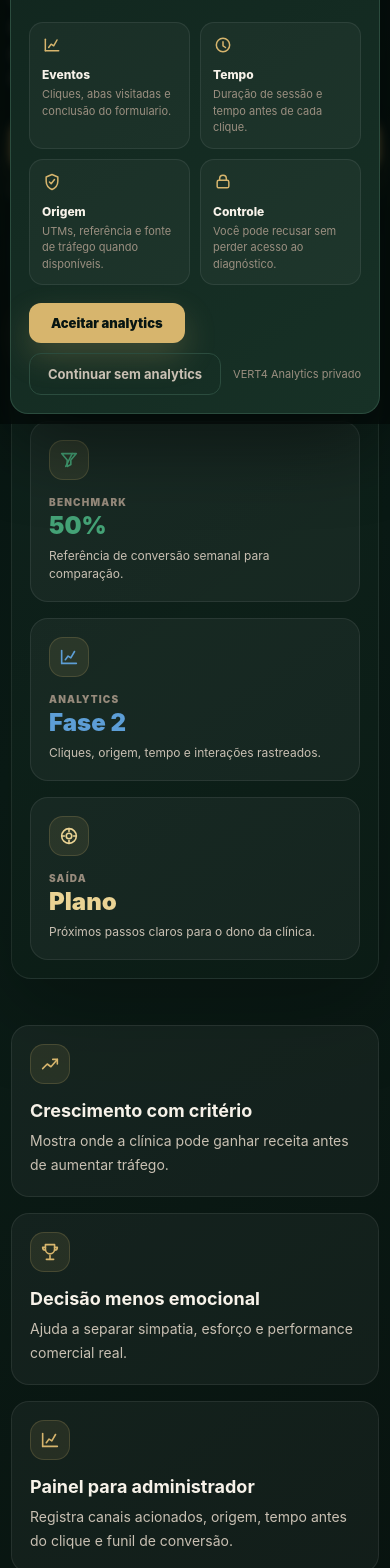
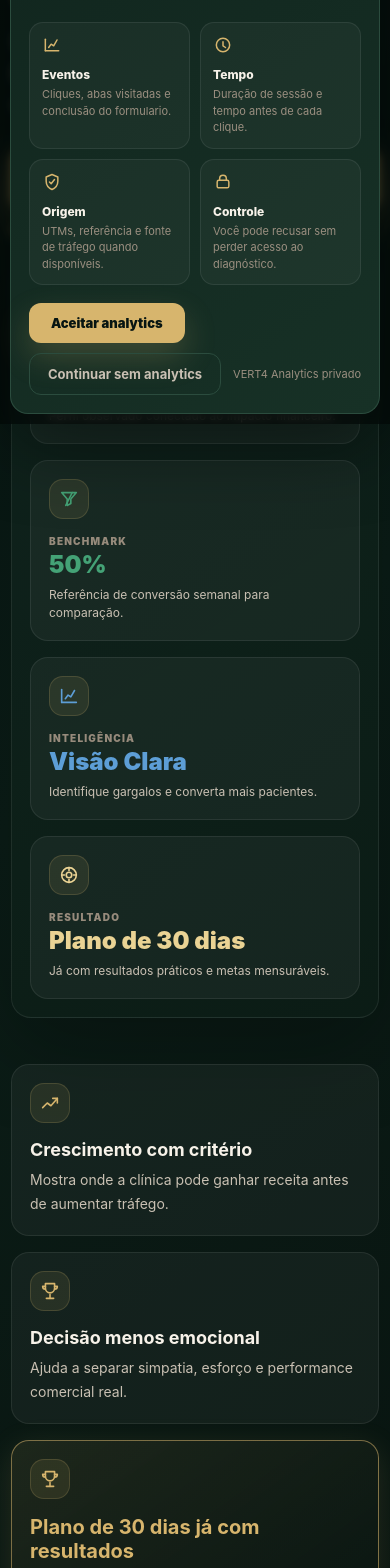
Before and after one commit to arthurcristianfreitas-lgtm/Vert4, a React (Vite) app: page / in a window 390 px wide. Shown: the part 420-1988 px from the top of the page. Built offline with nearby package versions, Linux system fonts and the light colour scheme.

Commit message:
Update App.jsx

```diff
--- a/src/App.jsx
+++ b/src/App.jsx
@@ -288,7 +288,7 @@ function buildIntelligence(result) {
     P3: {
       executive: `${name} tende a vender pela autoridade: explica, contextualiza e valoriza o tratamento. O risco aparece quando a explicação fica maior que o fechamento e o lead sai informado, mas sem agenda marcada.`,
       strengths: ["Autoridade técnica e argumentação", "Capacidade de educar o lead", "Boa ponte entre desejo e solucao"],
-      weaknesses: ["Pode sobre-explicar e alongar a decisão", "Nem sempre pede o compromisso no momento certo", "Risco de transformar conversa em aula"],
+      weaknesses: ["Pode sobre-explicar e alongar a decisão", "Nem sempre pede o compromisso no momento certo", "Risco de transform conversa em aula"],
       opportunity: "Encapsular a explicação em uma proposta simples: problema, caminho, próximo passo e reserva de horário.",
       owner: "Dono deve pedir síntese e fechamento. A melhoria não e estudar mais; é converter conhecimento em decisão.",
       script: "Use: 'Pelo que você me contou, faz sentido avaliarmos pessoalmente. Tenho dois horários bons esta semana; prefere manhã ou tarde?'",
@@ -581,7 +581,7 @@ function AppStyles() {
         background: rgba(7,21,18,.78);
       }
       .brand { display: flex; align-items: center; gap: 12px; border: 0; background: transparent; color: inherit; cursor: pointer; padding: 0; text-align: left; }
-      .brand-mark { position: relative; width: 42px; height: 42px; border-radius: 14px; display: grid; place-items: center; color: ${V.gold}; border: 1px solid rgba(215,181,109,.38); background: linear-gradient(145deg, rgba(215,181,109,.18), rgba(68,162,118,.08)); font-weight: 950; letter-spacing: -.03em; box-shadow: inset 0 1px 0 rgba(255,255,255,.08), 0 12px 28px rgba(0,0,0,.18); }
+      .brand-mark { position: relative; width: 52px; height: 52px; border-radius: 16px; font-size: 14px; display: grid; place-items: center; color: ${V.gold}; border: 1px solid rgba(215,181,109,.38); background: linear-gradient(145deg, rgba(215,181,109,.18), rgba(68,162,118,.08)); font-weight: 950; letter-spacing: -.03em; box-shadow: inset 0 1px 0 rgba(255,255,255,.08), 0 12px 28px rgba(0,0,0,.18); }
       .brand-mark::after { content: ""; position: absolute; inset: 7px; border-radius: 10px; border: 1px solid rgba(255,255,255,.08); pointer-events: none; }
       .brand-title { font-weight: 900; letter-spacing: .12em; font-size: 13px; }
       .brand-four { display: inline-block; transform: translateY(5px); color: ${V.gold}; }
@@ -589,8 +589,8 @@ function AppStyles() {
       .container { width: min(1180px, calc(100% - 32px)); margin: 0 auto; padding: 32px 0 56px; }
       .hero { display: grid; grid-template-columns: minmax(0, 1.08fr) minmax(320px, .92fr); gap: clamp(22px, 4vw, 44px); align-items: center; padding: clamp(18px, 4vw, 48px) 0 24px; }
       .eyebrow { color: ${V.gold}; text-transform: uppercase; letter-spacing: .18em; font-size: 11px; font-weight: 900; }
-      .title { font-size: clamp(40px, 6vw, 76px); line-height: .94; letter-spacing: 0; margin: 16px 0 18px; max-width: 850px; }
-      .subtitle { color: ${V.muted}; font-size: clamp(16px, 2vw, 20px); line-height: 1.7; max-width: 700px; }
+      .title { font-size: clamp(48px, 7vw, 84px); line-height: .94; letter-spacing: 0; margin: 16px 0 18px; max-width: 850px; }
+      .subtitle { color: ${V.muted}; font-size: clamp(18px, 2vw, 22px); line-height: 1.7; max-width: 700px; }
       .actions { display: flex; flex-wrap: wrap; gap: 12px; align-items: center; margin-top: 28px; }
       .btn { border: 0; border-radius: 14px; padding: 14px 18px; display: inline-flex; align-items: center; justify-content: center; gap: 10px; cursor: pointer; font-weight: 900; transition: transform .2s ease, box-shadow .2s ease, border-color .2s ease, background .2s ease; text-decoration: none; min-height: 48px; }
       .btn:hover { transform: translateY(-2px); }
@@ -711,7 +711,7 @@ function Header({ onSecretAdmin, onHome }) {
             onMouseEnter={e => e.currentTarget.style.color="#d7b56d"}
             onMouseLeave={e => e.currentTarget.style.color="#978b7c"}
           >
-            Concierge Clínico Analytics
+            Concierge Clínico
           </span>
         </button>
       </div>
@@ -1123,17 +1123,21 @@ export default function App() {
         <section className="hero">
           <div>
             <div className="eyebrow">Diagnóstico comercial para clínicas premium</div>
-            <h1 className="title">Uma secretária estratégica pode aumentar o faturamento<br/><span style={{color:"#d7b56d"}}>sem aumentar o tráfego.</span></h1>
+            <h1 className="title" style={{ fontSize: "clamp(46px, 7vw, 84px)" }}>Uma secretária estratégica pode aumentar o faturamento<br/><span style={{color:"#d7b56d"}}>sem aumentar o tráfego.</span></h1>
             <p className="subtitle">
-              Um diagnóstico visual e financeiro que cruza perfil comportamental, taxa de conversão,
-              potencial comercial e sinais de prontidão para a Fase 2 da VERT4.
+              Seu atendimento na cadeira é impecável. Descubra se a sua recepção está vendendo na mesma altura!
             </p>
             <div className="actions">
-              <button className="btn btn-primary" onClick={() => go("form_id")}>
+              <button
+                className="btn btn-primary"
+                style={{ fontSize:18, padding:"18px 36px", letterSpacing:.5,
+                  boxShadow:`0 12px 40px rgba(215,181,109,.45)`, minHeight:62 }}
+                onClick={() => go("form_id")}
+              >
                 Iniciar diagnóstico
-                <Icon name="arrow" size={18} />
+                <Icon name="arrow" size={22} />
               </button>
-              <span className="micro">Leva cerca de 4 minutos. Resultado imediato.</span>
+              <span className="micro" style={{ fontSize: 11, fontWeight: 800, color: V.gold, textTransform: "uppercase", letterSpacing: 1 }}>Leva cerca de 4 minutos. Resultado imediato.</span>
             </div>
           </div>
 
@@ -1141,24 +1145,32 @@ export default function App() {
             <div className="grid-2">
               <MetricCard icon="diagnosis" label="Método" value="DISC + Receita" sub="Perfil observado conectado ao impacto financeiro." />
               <MetricCard icon="conversion" label="Benchmark" value="50%" sub="Referência de conversão semanal para comparação." color={V.green} />
-              <MetricCard icon="analytics" label="Analytics" value="Fase 2" sub="Cliques, origem, tempo e interações rastreados." color={V.blue} />
-              <MetricCard icon="strategy" label="Saída" value="Plano" sub="Próximos passos claros para o dono da clínica." color={V.gold2} />
+              <MetricCard icon="analytics" label="Inteligência" value="Visão Clara" sub="Identifique gargalos e converta mais pacientes." color={V.blue} />
+              <MetricCard icon="strategy" label="Resultado" value="Plano de 30 dias" sub="Já com resultados práticos e metas mensuráveis." color={V.gold2} />
             </div>
           </Panel>
         </section>
 
         <section className="grid-3" style={{ marginTop: 22 }}>
           {[
-            ["growth", "Crescimento com critério", "Mostra onde a clínica pode ganhar receita antes de aumentar tráfego."],
-            ["result", "Decisão menos emocional", "Ajuda a separar simpatia, esforço e performance comercial real."],
-            ["analytics", "Painel para administrador", "Registra canais acionados, origem, tempo antes do clique e funil de conversão."],
-          ].map(([icon, title, text]) => (
-            <div className="glass panel-pad" key={title}>
-              <div className="metric-icon">
+            ["growth",  "Crescimento com critério",  "Mostra onde a clínica pode ganhar receita antes de aumentar tráfego.", false],
+            ["result",  "Decisão menos emocional",   "Ajuda a separar simpatia, esforço e performance comercial real.",     false],
+            ["result",  "Plano de 30 dias já com resultados", "Receba um laudo comportamental completo com plano de desenvolvimento individual e ação imediata.", true],
+          ].map(([icon, title, text, highlight]) => (
+            <div
+              className="glass panel-pad"
+              key={title}
+              style={highlight ? {
+                border:"1.5px solid rgba(215,181,109,.55)",
+                background:"linear-gradient(145deg, rgba(215,181,109,.1), rgba(7,21,18,.6))",
+                boxShadow:"0 8px 32px rgba(215,181,109,.14)",
+              } : {}}
+            >
+              <div className="metric-icon" style={highlight ? { color:"#d7b56d" } : {}}>
                 <Icon name={icon} />
               </div>
-              <h3 style={{ margin: "0 0 8px", fontSize: 18 }}>{title}</h3>
-              <p className="section-copy" style={{ fontSize: 14 }}>{text}</p>
+              <h3 style={{ margin:"0 0 8px", fontSize: highlight ? 20 : 18, color: highlight ? "#d7b56d" : undefined }}>{title}</h3>
+              <p className="section-copy" style={{ fontSize: highlight ? 15 : 14, color: highlight ? "#c9c0b3" : undefined }}>{text}</p>
             </div>
           ))}
         </section>
@@ -1172,7 +1184,7 @@ export default function App() {
         <Stepper step={0} />
         <div className="eyebrow">Etapa 1 de 3</div>
         <h2 className="section-title">Identificação da clínica</h2>
-        <p className="section-copy">Esses dados personalizam o laudo e permitem relacionar o diagnóstico aos cliques de Fase 2 no painel admin.</p>
+        <p className="section-copy">Esses dados personalizam o laudo e permitem gerar um diagnóstico comercial preciso para a sua clínica.</p>
 
         <div className="grid-2" style={{ marginTop: 24 }}>
           <Field label="Responsável" value={form.owner} onChange={(value) => updateForm("owner", value)} error={errors.owner} placeholder="Nome do dono ou gestor" noNumbers />
```
